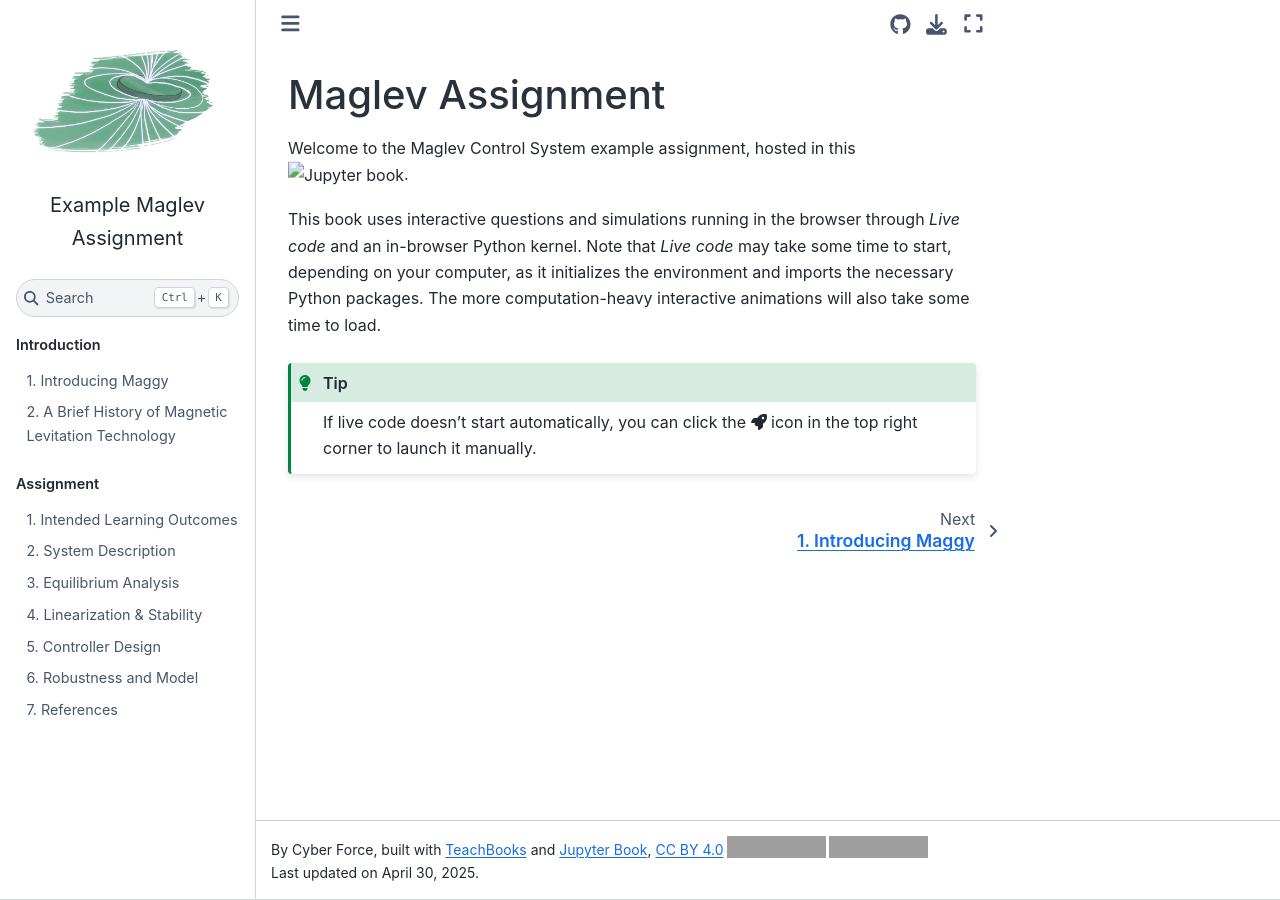
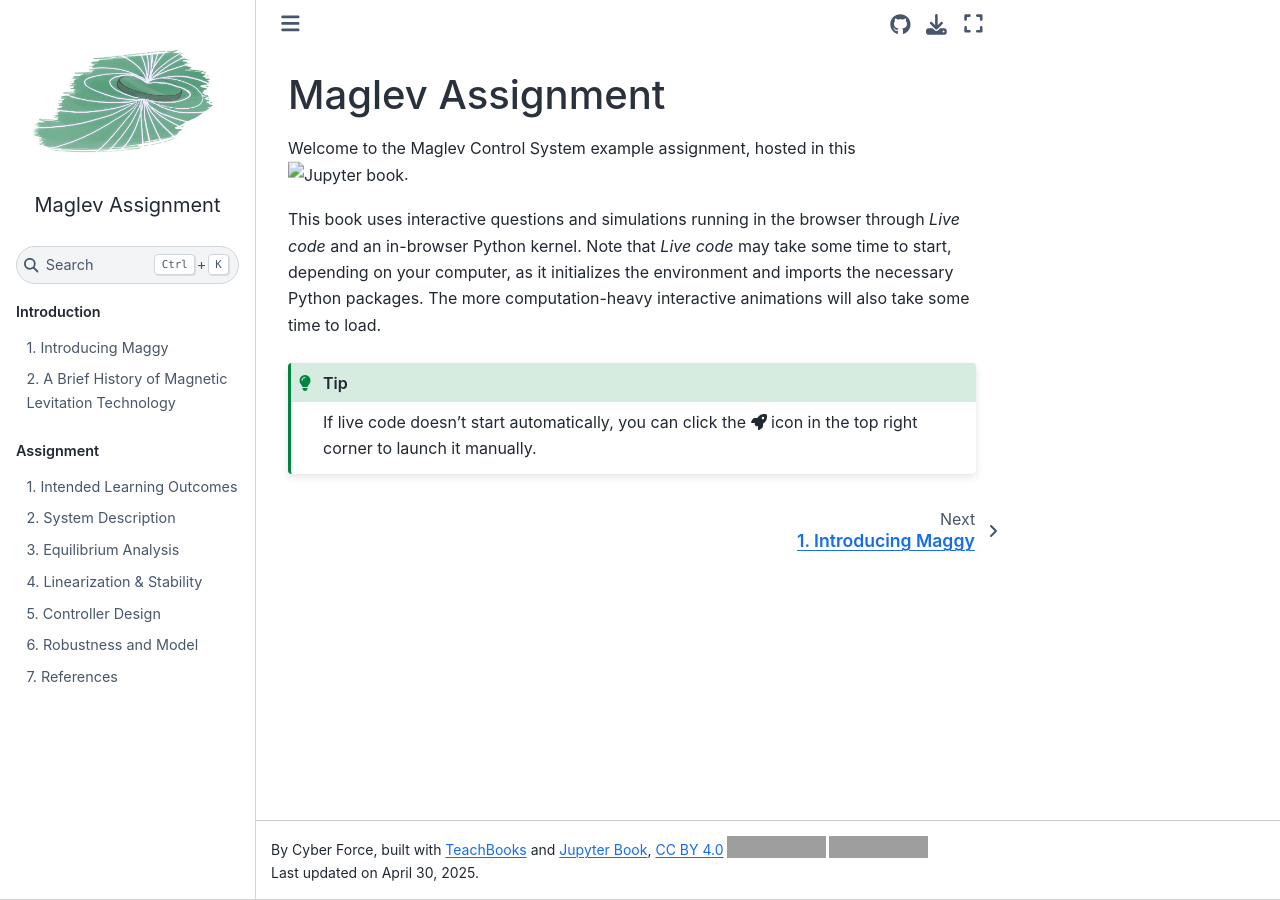
Before and after one commit to ForceoftheCyber/CyberBook, a Jupyter Book: the page built from book/intro.md, in a window 1280 px wide. Built offline with Jupyter Book 1.0.4 settings and Sphinx 7.4.7 and the Sphinx Book theme 1.1.4, drawn with Linux system fonts in a browser that asks for light colours; a script that is not in the unit is left out; comment, search, counter and statistics services are not loaded; grey boxes are pictures that could not be loaded.

Commit message:
Update _config.yml
Remove "Example ..."

```diff
--- a/book/_config.yml
+++ b/book/_config.yml
@@ -8,11 +8,10 @@ only_build_toc_files: true
 
 html:
   favicon : "figures/maggy_icon.png"
-  baseurl :  "https://teachbooks.io/" #Replace this with your own URL
+  baseurl :  "https://forceofthecyber.github.io/CyberBook/" #Replace this with your own URL
   extra_css:
   - https://tikzjax.com/v1/fonts.css
   - custom.css
-
 
 sphinx:
   config:
@@ -25,7 +24,7 @@ sphinx:
       exclude_patterns: ["**/_*.yml", "**/*.md", "**/*.ipynb"]
     html_theme_options:
       logo:
-        text: Example Maglev Assignment
+        text: Maglev Assignment
         image_light: maggy.png # Put your logo for the light mode here (can be the same as image_dark)
         image_dark: maggy.png # Put your logo for the dark mode here (can be the same as image_light)
       repository_url: "https://github.com/ForceoftheCyber/CyberBook" # add your own repo URL here
```
